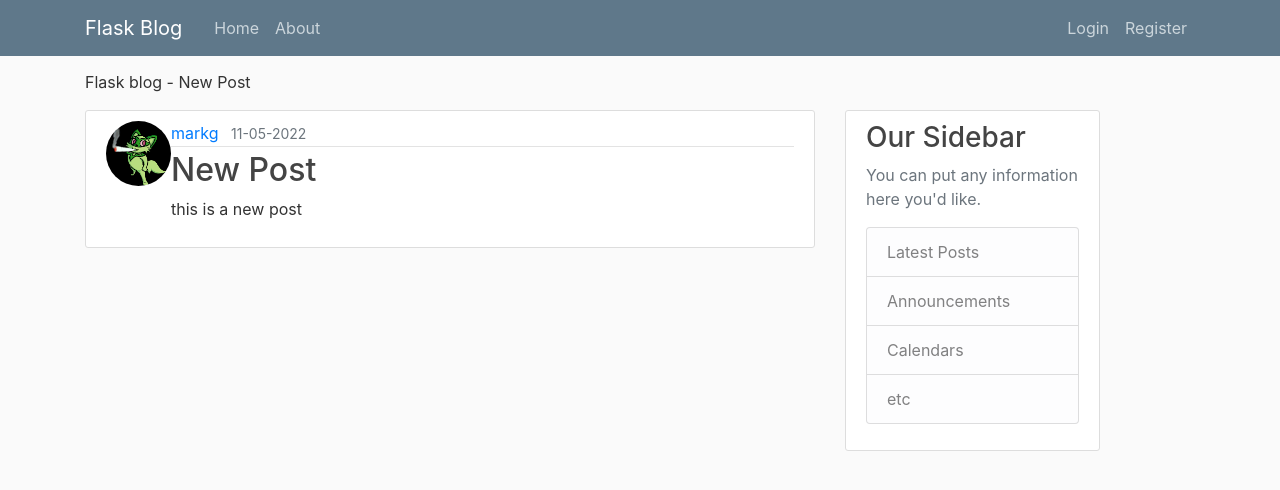
After one commit to WRTmMRT/Blog_app, a Flask app: page /post/1 in a window 1280 px wide. The commit adds this page. Shown: the top 490 px of the page. Run offline with Flask 2, Linux system fonts and the light colour scheme; data comes from the database, SQL or seed files in the repository; both versions use the stored data as it was after the commit.

Commit message:
developing update posts function

```diff
--- a/main_app/routes.py
+++ b/main_app/routes.py
@@ -1,7 +1,7 @@
 import os
 import secrets
 from PIL import Image
-from flask import flash, redirect, render_template, url_for, request
+from flask import flash, redirect, render_template, url_for, request, abort
 from main_app import app, db, bcrypt
 from main_app.forms import RegistrationForm, LoginForm, UpdateAccountForm, PostForm
 from main_app.models import User, Post
@@ -74,6 +74,7 @@ def save_picture(form_picture):
     i.save(picture_path)
     return picture_fn
 
+# Route to account
 @app.route("/account", methods=['GET', 'POST'])
 @login_required
 def account():
@@ -93,7 +94,7 @@ def account():
     image_file = url_for('static', filename='profile_pics/' + current_user.image_file)
     return render_template('account.html', title='Account', image_file=image_file, form=form)
 
-
+# Route for new posts
 @app.route("/post/new", methods=['GET', 'POST'])
 @login_required
 def new_post():
@@ -104,5 +105,22 @@ def new_post():
         db.session.commit()
         flash('Your post has been created!', 'success')
         return redirect(url_for('home'))
-    return render_template('create_post.html', title='New Post',
-                           form=form, legend='New Post')
+    return render_template('create_post.html', title='New Post', form=form, legend='New Post')
+
+
+# Route for individual posts
+@app.route("/post/<int:post_id>")
+def post(post_id):
+    post = Post.query.get_or_404(post_id)
+    return render_template('post.html', title=post.title, post=post)
+
+
+# Route for update/delete posts
+@app.route("/post/<int:post_id>/update")
+@login_required
+def update_post(post_id):
+    post = Post.query.get_or_404(post_id)
+    if post.author != current_user:
+        abort(403)
+    form = PostForm()
+    return render_template('create_post.html', title='Update Post', form=form, legend='New Post')
--- a/main_app/templates/home.html
+++ b/main_app/templates/home.html
@@ -8,7 +8,7 @@
                     <a class="mr-2" href="#"> {{ post.author.username }}</a>
                     <small class="text-muted">{{ post.date_posted.strftime('%d-%m-%Y') }}</small>
                 </div>
-                <h2><a class="article-title" href="#">{{ post.title }}</a></h1>
+                <h2><a class="article-title" href="{{ url_for('post', post_id = post.id) }}">{{ post.title }}</a></h2>
                 <p class="article-content">{{ post.content }}</p>
             </div>
         </article>
--- /dev/null
+++ b/main_app/templates/post.html
@@ -0,0 +1,14 @@
+{% extends "layout.html" %}
+{% block content %}
+    <article class="media content-section">
+        <img class="rounded-circle article-img" src="{{ url_for('static', filename='profile_pics/' + post.author.image_file) }}">
+        <div class="media-body">
+            <div class="article-metadata">
+                <a class="mr-2" href="#"> {{ post.author.username }}</a>
+                <small class="text-muted">{{ post.date_posted.strftime('%d-%m-%Y') }}</small>
+            </div>
+            <h2 class="article-title">{{ post.title }}</h2>
+            <p class="article-content">{{ post.content }}</p>
+        </div>
+    </article>
+{% endblock content %}
```
Also changed, not shown: main_app/site.db.
